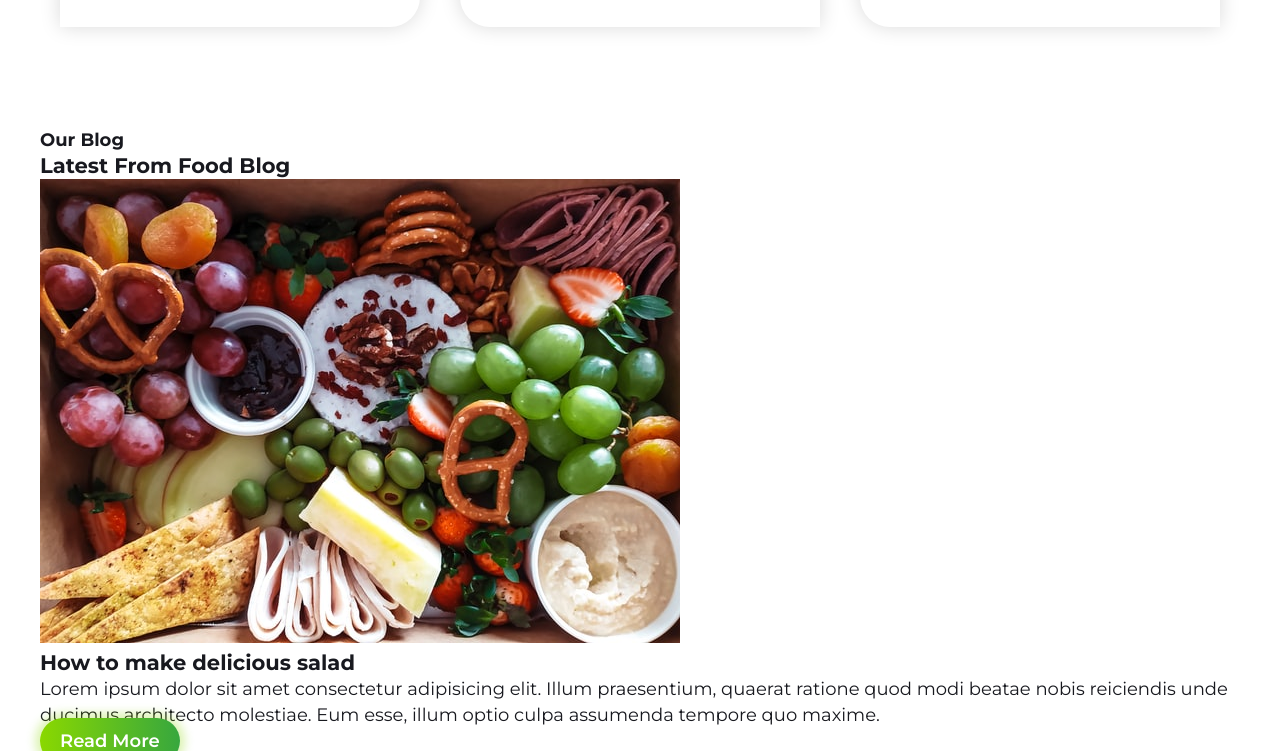
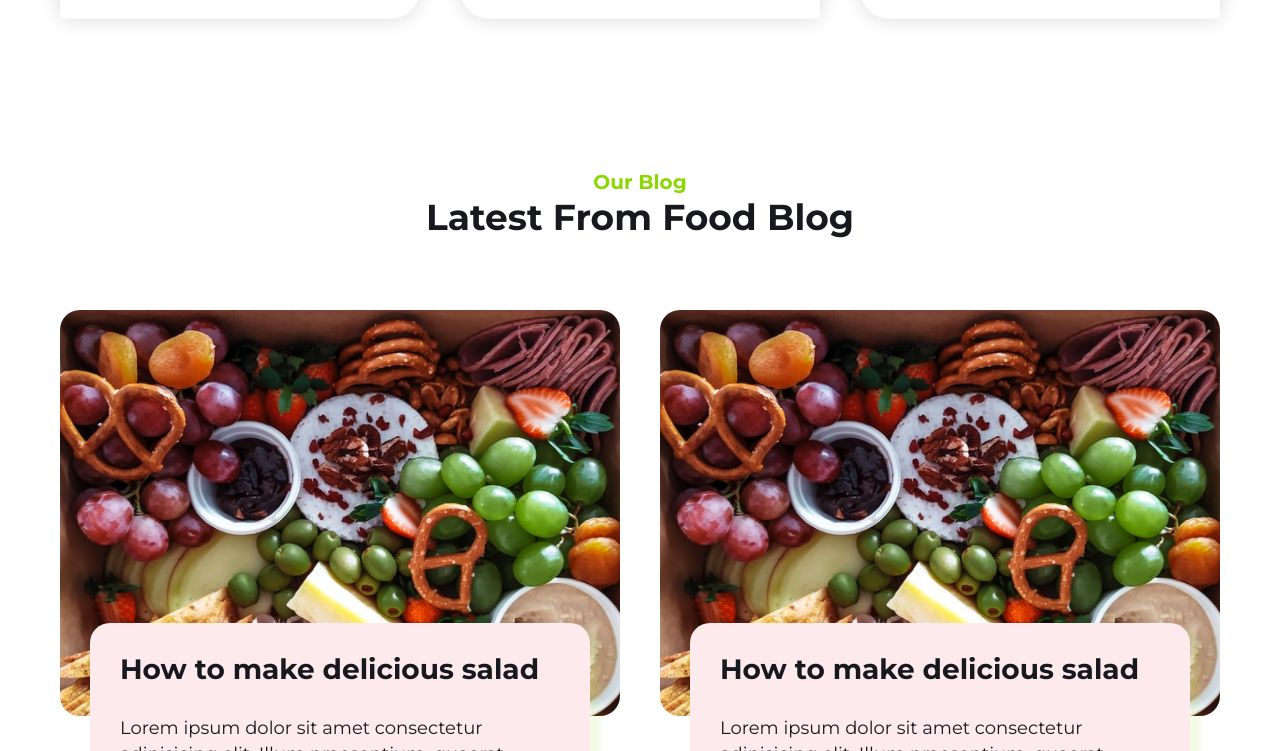
Before and after one commit to coder-rabbani/food-hub, a plain HTML site: page index.html in a window 1280 px wide. Shown: the part 3182-3933 px from the top of the page. Drawn offline with Linux system fonts and the light colour scheme.

Commit message:
blog section style added

```diff
--- a/assets/css/style.css
+++ b/assets/css/style.css
@@ -27,7 +27,7 @@ h2, h3, h4, h5{
 .custom-color{
     color:#8ad800
 }
-.hero, .about-me, .cards, .counter-area, .our-team{
+.hero, .about-me, .cards, .counter-area, .our-team, .blog-grid{
     display: flex;
 }
 /*Base Css End*/
@@ -115,9 +115,9 @@ h2, h3, h4, h5{
 .card-content{
     padding:30px 0 20px;
 }
-.card-content h3{
+.card-content h3, .blog-content h3{
     font-size: 28px;
-    line-height: 40px;
+    line-height: 32px;
     padding-bottom: 10px;
 }
 /*Cards Section End*/
@@ -139,8 +139,9 @@ h2, h3, h4, h5{
 /*Counter Section End*/
 
 /* Team Section Start*/
-.team-intro{
+.team-intro, .blog-intro{
     text-align: center;
+    padding: 50px 0;
 }
 .our-team{
     text-align: center;
@@ -162,14 +163,11 @@ h2, h3, h4, h5{
 #team-two img{
     border-radius: 0 30px 0 0;
 }
-.team-intro{
-    padding: 50px 0;
-}
-.team-intro h5{
+.team-intro h5, .blog-intro h5{
     font-size: 20px;
     color:#8ad800;
 }
-.team-intro h3{
+.team-intro h3, .blog-intro h3{
     font-size: 36px;
     color:#18191F;
     line-height: 45px;
@@ -177,5 +175,29 @@ h2, h3, h4, h5{
 .team-member h3{
     margin-top:20px;
 }
+/* Team Section End*/
 
-/* Team Section End*/
+/* Blog Section Start */
+.blog-item{
+    padding:20px;
+}
+.blog-item img{
+    z-index: 0px;
+    border-radius: 20px;
+}
+.blog-content{
+    padding:30px 30px 30px;
+    background-color: #FDEAEC;
+    z-index: 100px;
+    margin:-100px 30px 0px;
+    position: relative;
+    border-radius: 20px;
+    box-shadow:10px 5px 5px 0px rgba(138, 216, 0, 0.1);
+}
+.blog-content p{
+    padding:20px 0 30px;
+}
+.blog-content .btn{
+    border-radius: 5px;;
+}
+/* Blog Section End */
--- a/index.html
+++ b/index.html
@@ -114,10 +114,10 @@
         <!--Blog Section-->
         <section class="blog-area container">
             <div class="blog-intro">
-                <h4>Our Blog</h4>
+                <h5>Our Blog</h5>
                 <h3>Latest From Food Blog</h3>
             </div>
-            <div class="blog-gird">
+            <div class="blog-grid">
                 <div class="blog-item">
                     <img src="assets/images/blog1.jpg" alt="salad">
                     <div class="blog-content">
@@ -127,15 +127,10 @@
                     </div>
                 </div>
                 <div class="blog-item">
-                    <img src="assets/images/blog1.jpg" alt="salad">
-                    <div class="blog-content">
-                        <h3>How to make delicious salad</h3>
-                        <p>Lorem ipsum dolor sit amet consectetur adipisicing elit. Illum praesentium, quaerat ratione quod modi beatae nobis reiciendis unde ducimus architecto molestiae. Eum esse, illum optio culpa assumenda tempore quo maxime.</p>
-                        <a href="#" target="_blank" class="btn">Read More</a>
+                    <div class="b-img">
+                        <img src="assets/images/blog1.jpg" alt="salad">
                     </div>
-                </div>
-                <div class="blog-item">
-                    <img src="assets/images/blog1.jpg" alt="salad">
+
                     <div class="blog-content">
                         <h3>How to make delicious salad</h3>
                         <p>Lorem ipsum dolor sit amet consectetur adipisicing elit. Illum praesentium, quaerat ratione quod modi beatae nobis reiciendis unde ducimus architecto molestiae. Eum esse, illum optio culpa assumenda tempore quo maxime.</p>
```
